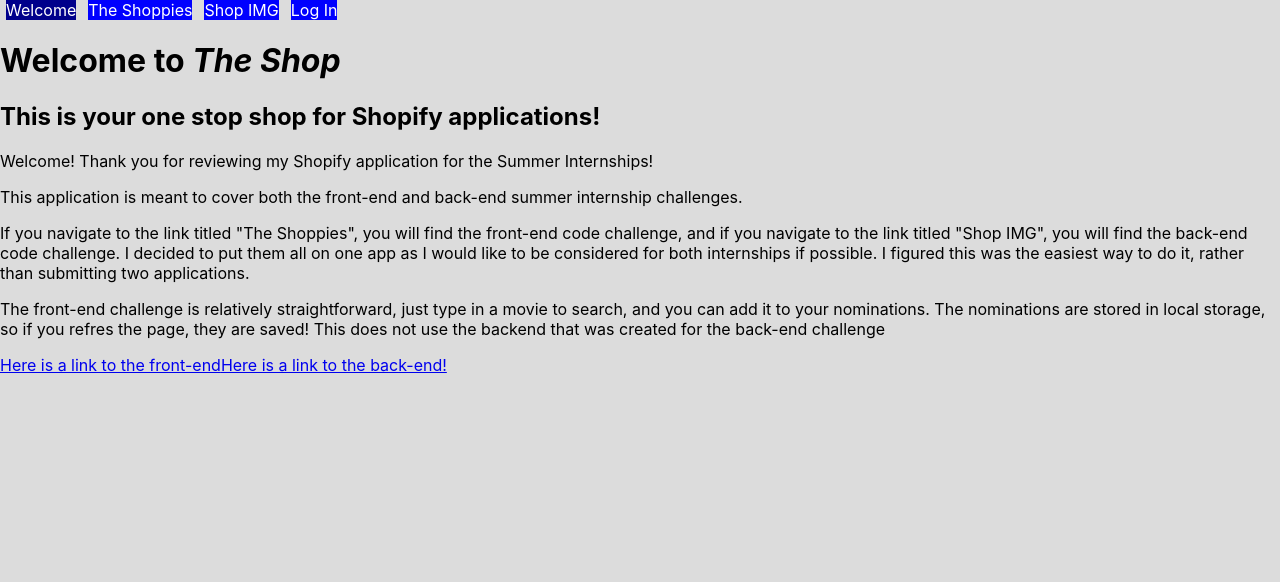
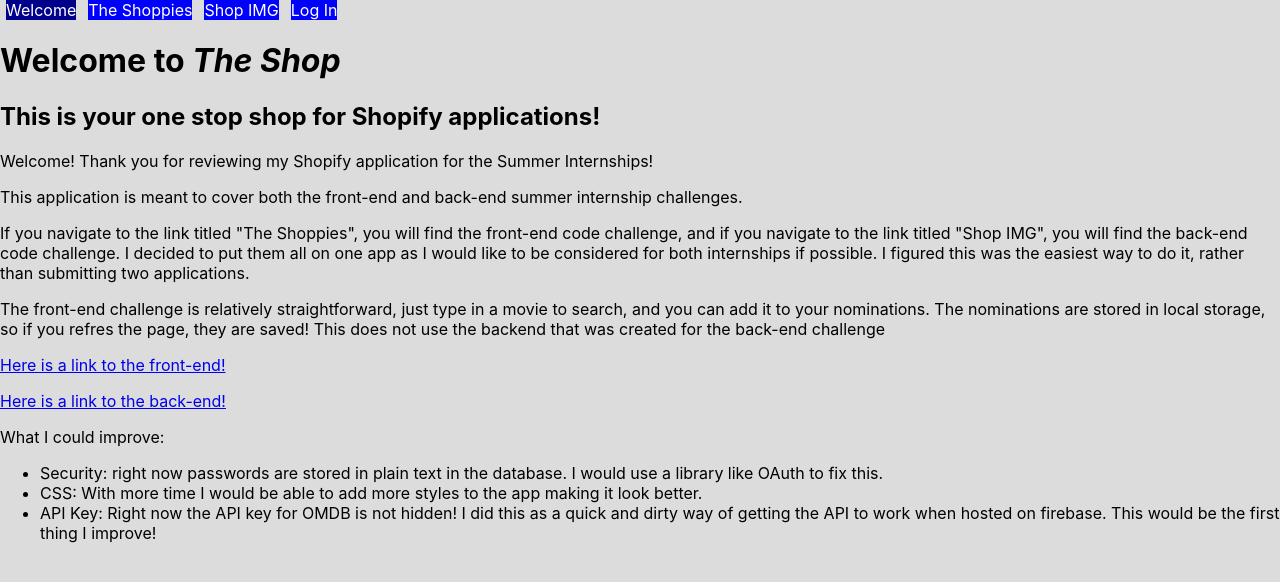
Before and after one commit to lucassherwin/the-shoppies-2, a React (Create React App) app: page / in a window 1280 px wide. Shown: the top 582 px of the page. Built offline with nearby package versions, Linux system fonts and the light colour scheme.

Commit message:
updated welcome page

```diff
--- a/src/components/Welcome.js
+++ b/src/components/Welcome.js
@@ -15,9 +15,16 @@ export default function Welcome() {
             The nominations are stored in local storage, so if you refres the page, they are saved! This does not use the backend that was
             created for the back-end challenge</p>
             <p>
-            <a href='https://github.com/lucassherwin/the-shoppies-2'>Here is a link to the front-end</a>
-            <a href='https://github.com/lucassherwin/shoppies-images'>Here is a link to the back-end!</a>
+            <p><a href='https://github.com/lucassherwin/the-shoppies-2'>Here is a link to the front-end!</a></p>
+            <p><a href='https://github.com/lucassherwin/shoppies-images'>Here is a link to the back-end!</a></p>
             </p>
+            <p>What I could improve:</p>
+            <ul>
+                <li>Security: right now passwords are stored in plain text in the database. I would use a library like OAuth to fix this.</li>
+                <li>CSS: With more time I would be able to add more styles to the app making it look better. </li>
+                <li>API Key: Right now the API key for OMDB is not hidden! I did this as a quick and dirty way of getting the API to work when hosted on firebase.
+                This would be the first thing I improve!</li>
+            </ul>
         </div>
     )
 }
```
Also changed, not shown: 1 other file (tests, documents, lock files or other folders).
